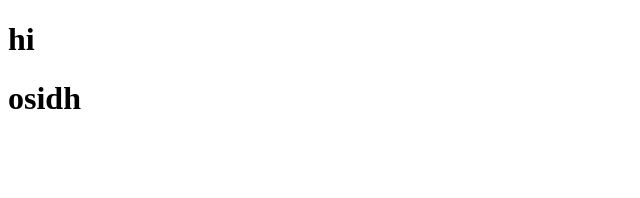
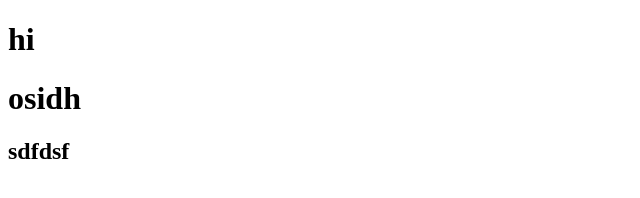
Before and after one commit to Saravan-AD/origin, a plain HTML site: page index.html in a window 1280 px wide. Shown: the whole page, without its empty margins (0-640 px from the left). Drawn offline with Linux system fonts and the light colour scheme.

Commit message:
'testinggggg'

```diff
--- a/index.html
+++ b/index.html
@@ -8,5 +8,6 @@
 <body>
     <h1>hi</h1>
     <h1>osidh</h1>
+    <h2>sdfdsf</h2>
 </body>
 </html>
```
